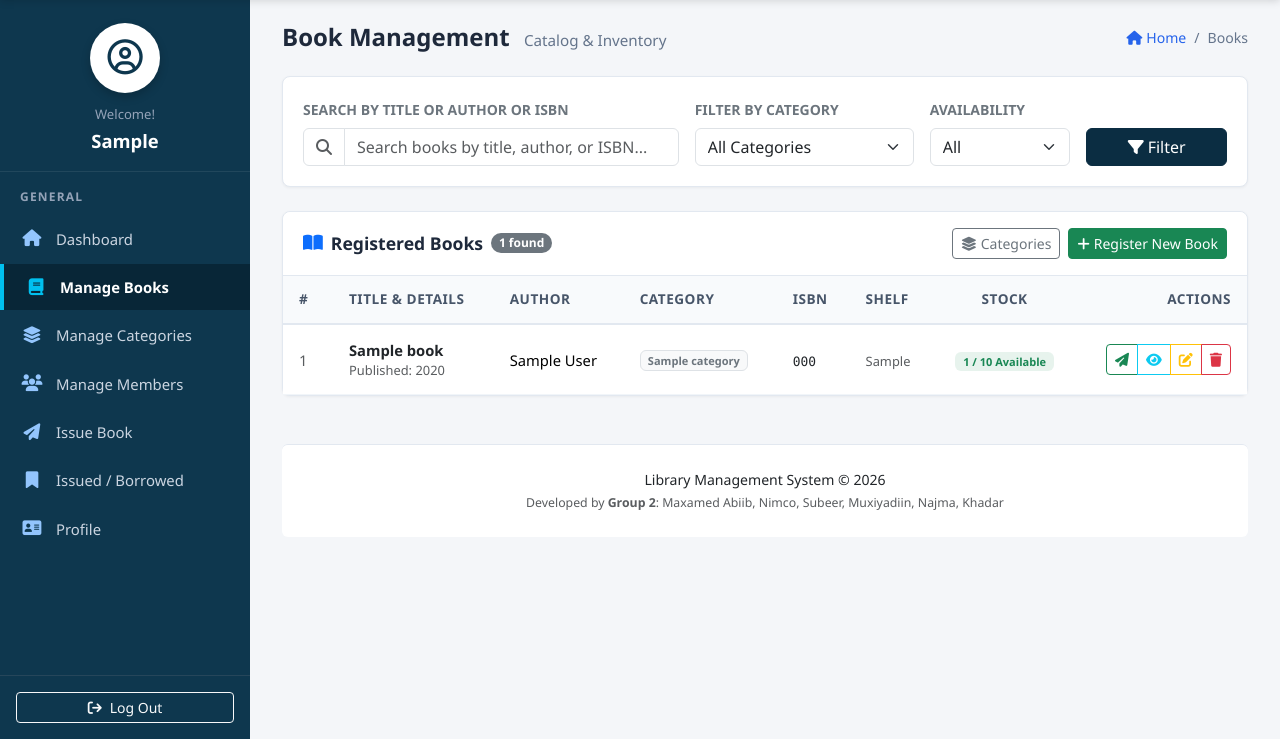
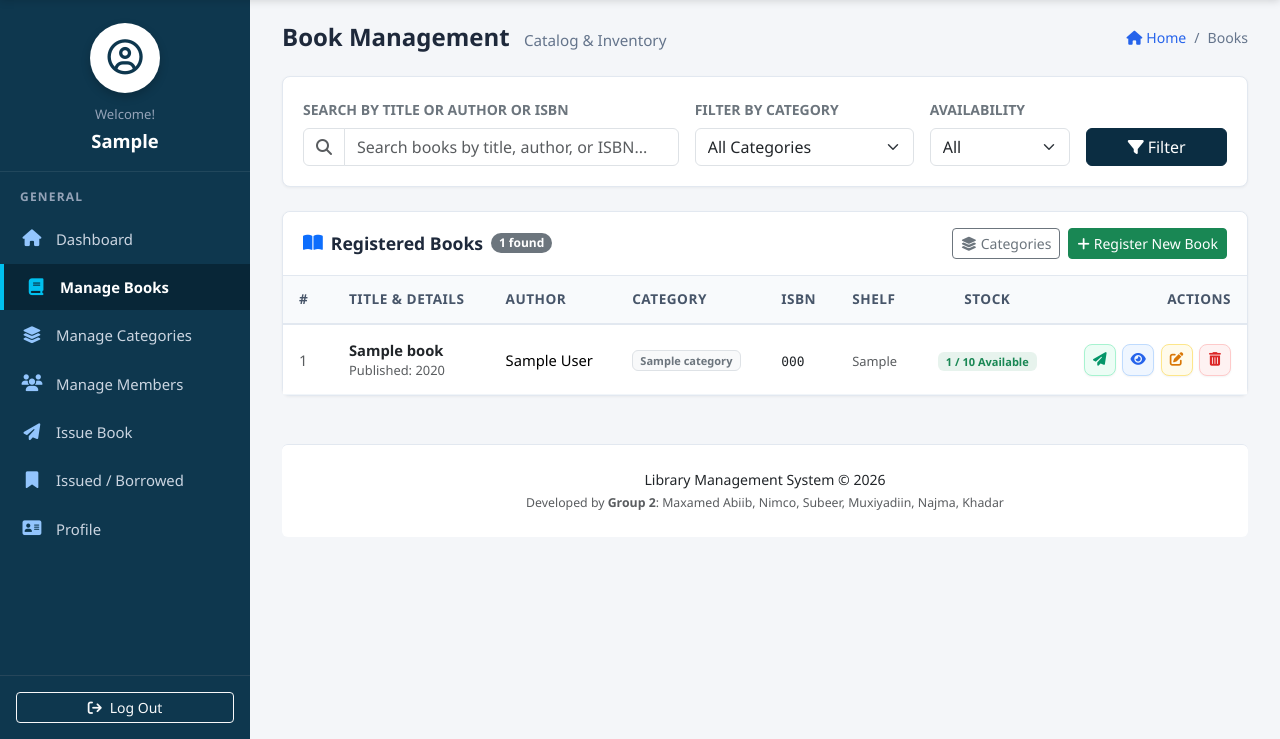
Before and after one commit to muxiyaddinmuuse-collab/library-management-system-2, a Django app: page /books/ in a window 1280 px wide. Shown: the part 61-800 px from the top of the page. Run offline with Django 5.2, Linux system fonts and the light colour scheme; a user stored in the database is signed in; tables that the repository leaves empty hold one stand-in row (values such as "Sample post").

Commit message:
style(actions): replace cramped outline btn-group with modern soft-pill action buttons and floating tooltips

```diff
--- a/static/css/style.css
+++ b/static/css/style.css
@@ -444,3 +444,85 @@ body {
         padding: 1rem;
     }
 }
+
+/* ==========================================================================
+   Modern Table Action Buttons (Issue, View, Edit, Delete)
+   ========================================================================== */
+.lms-action-group {
+    display: inline-flex;
+    align-items: center;
+    gap: 0.4rem;
+    flex-wrap: nowrap;
+}
+
+.btn-action-pill {
+    width: 32px;
+    height: 32px;
+    padding: 0;
+    display: inline-flex;
+    align-items: center;
+    justify-content: center;
+    border-radius: 8px;
+    font-size: 0.85rem;
+    text-decoration: none !important;
+    border: 1px solid transparent;
+    transition: all 0.2s cubic-bezier(0.4, 0, 0.2, 1);
+    box-shadow: 0 1px 2px rgba(0, 0, 0, 0.05);
+}
+
+.btn-action-pill:hover {
+    transform: translateY(-2px);
+    box-shadow: 0 4px 8px rgba(0, 0, 0, 0.12);
+}
+
+.btn-action-pill:active {
+    transform: translateY(0);
+}
+
+/* Issue Action (Green soft) */
+.btn-action-issue {
+    background-color: #ecfdf5;
+    color: #059669;
+    border-color: #a7f3d0;
+}
+.btn-action-issue:hover {
+    background-color: #059669;
+    color: #ffffff;
+    border-color: #059669;
+}
+
+/* View Action (Blue soft) */
+.btn-action-view {
+    background-color: #eff6ff;
+    color: #2563eb;
+    border-color: #bfdbfe;
+}
+.btn-action-view:hover {
+    background-color: #2563eb;
+    color: #ffffff;
+    border-color: #2563eb;
+}
+
+/* Edit Action (Amber soft) */
+.btn-action-edit {
+    background-color: #fffbeb;
+    color: #d97706;
+    border-color: #fde68a;
+}
+.btn-action-edit:hover {
+    background-color: #d97706;
+    color: #ffffff;
+    border-color: #d97706;
+}
+
+/* Delete Action (Red soft) */
+.btn-action-delete {
+    background-color: #fef2f2;
+    color: #dc2626;
+    border-color: #fecaca;
+}
+.btn-action-delete:hover {
+    background-color: #dc2626;
+    color: #ffffff;
+    border-color: #dc2626;
+}
--- a/templates/base.html
+++ b/templates/base.html
@@ -197,6 +197,12 @@
                 sidebar.classList.toggle('show');
             });
         }
+
+        // Initialize Bootstrap Tooltips
+        document.addEventListener('DOMContentLoaded', function () {
+            const tooltipTriggerList = document.querySelectorAll('[data-bs-toggle="tooltip"]');
+            [...tooltipTriggerList].map(el => new bootstrap.Tooltip(el));
+        });
     </script>
     {% block extra_js %}{% endblock %}
 </body>
--- a/templates/books/book_list.html
+++ b/templates/books/book_list.html
@@ -129,20 +129,20 @@
                             {% endif %}
                         </td>
                         <td class="text-end">
-                            <div class="btn-group btn-group-sm">
+                            <div class="lms-action-group">
                                 {% if book.available_copies > 0 %}
-                                <a href="{% url 'borrow_create' %}?book_id={{ book.pk }}" class="btn btn-outline-success" title="Issue this book">
+                                <a href="{% url 'borrow_create' %}?book_id={{ book.pk }}" class="btn-action-pill btn-action-issue" data-bs-toggle="tooltip" data-bs-placement="top" title="Issue Book">
                                     <i class="fa-solid fa-paper-plane"></i>
                                 </a>
                                 {% endif %}
-                                <a href="{% url 'book_detail' book.pk %}" class="btn btn-outline-info" title="View details">
+                                <a href="{% url 'book_detail' book.pk %}" class="btn-action-pill btn-action-view" data-bs-toggle="tooltip" data-bs-placement="top" title="View Details">
                                     <i class="fa-solid fa-eye"></i>
                                 </a>
-                                <a href="{% url 'book_update' book.pk %}" class="btn btn-outline-warning" title="Edit book">
+                                <a href="{% url 'book_update' book.pk %}" class="btn-action-pill btn-action-edit" data-bs-toggle="tooltip" data-bs-placement="top" title="Edit Book">
                                     <i class="fa-solid fa-pen-to-square"></i>
                                 </a>
-                                <a href="{% url 'book_delete' book.pk %}" class="btn btn-outline-danger" title="Delete book">
-                                    <i class="fa-solid fa-trash"></i>
+                                <a href="{% url 'book_delete' book.pk %}" class="btn-action-pill btn-action-delete" data-bs-toggle="tooltip" data-bs-placement="top" title="Delete Book">
+                                    <i class="fa-solid fa-trash-can"></i>
                                 </a>
                             </div>
                         </td>
```
Also changed, not shown: templates/books/book_detail.html (+15 -9 lines), templates/borrows/borrow_list.html (+4 -4 lines), templates/categories/category_list.html (+4 -4 lines), templates/dashboard/dashboard.html (+5 -3 lines), templates/members/member_detail.html (+10 -8 lines), templates/members/member_list.html (+6 -6 lines).
